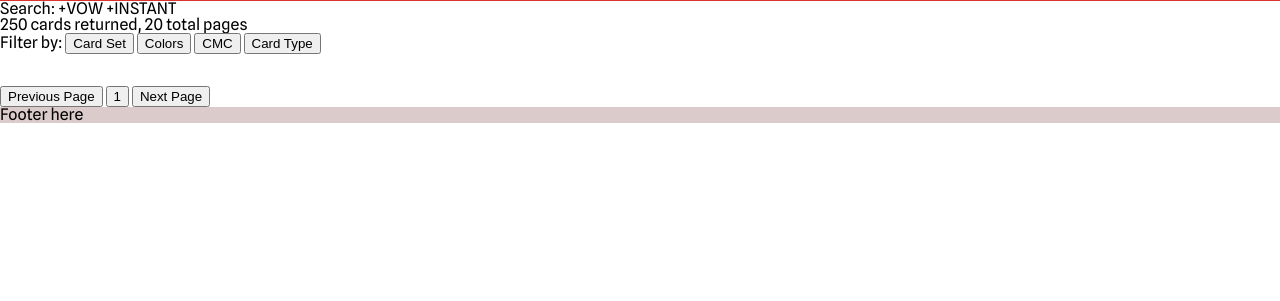
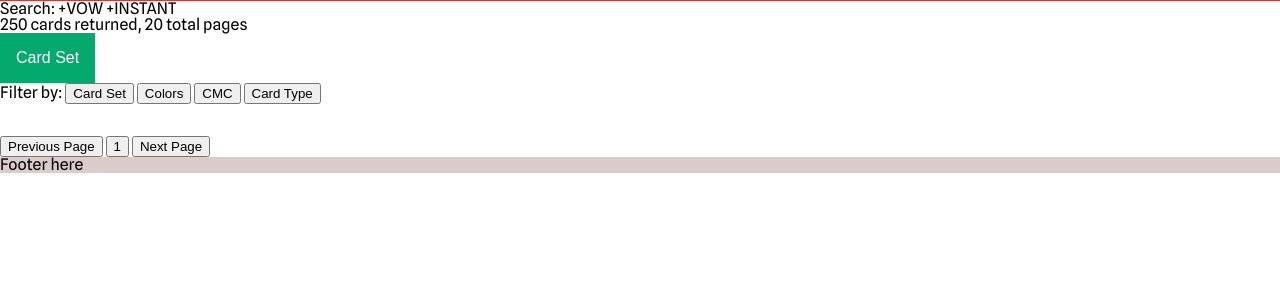
Before and after one commit to DarielMalave/MTGDeckBuilder, a PHP site: page /gallery.php in a window 1280 px wide. Shown: the part 49-350 px from the top of the page. Run offline with PHP 8.4, Linux system fonts and the light colour scheme; data that the repository does not hold is empty.

Commit message:
Added filter buttons and drop down menus - now working on making the filter buttons function appropriately

```diff
--- a/gallery.php
+++ b/gallery.php
@@ -8,7 +8,6 @@ printing it so that Javascript can pick up JSON file and parse it further -->
     $(document).ready(function() {
         // use GET request to add filters to search results
         <?php echo "const current_url = \"" . $_SERVER['REQUEST_URI'] . "\";"; ?>
-        console.log(current_url);
 
         // initialize HTML elements that will be involved in handling and displaying
         // card information from Javascript DOM manipulation
@@ -19,8 +18,7 @@ printing it so that Javascript can pick up JSON file and parse it further -->
         // should be in a single page and how many total pages a search query
         // will contain (rounded up to include leftover cards)
         const rows_per_page = 4;
-        //let number_of_pages = document.getElementById('number_of_pages_counter').value;
-        const number_of_pages = Math.ceil(40 / rows_per_page);
+        let number_of_pages = Math.ceil(40 / rows_per_page);
 
         // default; load in first page of results as soon as page loads using
         // AJAX
@@ -30,10 +28,8 @@ printing it so that Javascript can pick up JSON file and parse it further -->
             data: {cardCountUpdated: 0, rowsPerPage: rows_per_page, string_url: current_url},
             success: function(response) {
                 let updated_data_source = JSON.parse(decodeURIComponent(response));
-                //console.log(updated_data_source);
-                //console.log(updated_data_source);
                 displayList(updated_data_source, data_container, rows_per_page, 0);
-                document.getElementById('number_of_pages_counter').value = updated_data_source.length;
+                //document.getElementById('number_of_pages_counter').value = Math.ceil(updated_data_source[updated_data_source.length - 1] / rows_per_page);
             }
         });
 
@@ -44,6 +40,9 @@ printing it so that Javascript can pick up JSON file and parse it further -->
             // this is used to update the display that shows what current page
             // user is in right now
             let current_page = document.getElementById('current_page_counter');
+            //let number_of_pages = document.getElementById('number_of_pages_counter').value;
+            //let number_of_pages = document.getElementById('number_of_pages_counter');
+            //console.log(number_of_pages);
             if (0 <= current_page.value && current_page.value < number_of_pages) {
                 current_page.value ++;
                 page_display.innerText = current_page.value;
@@ -69,6 +68,7 @@ printing it so that Javascript can pick up JSON file and parse it further -->
 
         $("#previous_button").click(function(e) {
             let current_page = document.getElementById('current_page_counter');
+            //let number_of_pages = document.getElementById('number_of_pages_counter');
             // this conditional is to make sure paginated results do not go out of bounds
             if (1 < current_page.value && current_page.value <= number_of_pages) {
                 current_page.value --;
@@ -100,6 +100,15 @@ printing it so that Javascript can pick up JSON file and parse it further -->
     <h3>250 cards returned, 20 total pages</h3>
 </div>
 
+<div class="dropdown">
+  <button class="dropbtn">Card Set</button>
+  <div class="dropdown-content">
+    <a href="<?php echo (strpos($_SERVER['REQUEST_URI'], "?") === false) ? "" . $_SERVER['REQUEST_URI'] . "?card_set=mid" : "" . $_SERVER['REQUEST_URI'] . "&card_set=mid"; ?>">Crimson Vow</a>
+    <a href="<?php echo $_SERVER['REQUEST_URI'] . "?card_set=mid"; ?>">Midnight Hunt</a>
+    <a href="#">Strixhaven</a>
+  </div>
+</div>
+
 <div>
     <span>Filter by:</span>
     <button>Card Set</button>
@@ -116,7 +125,7 @@ printing it so that Javascript can pick up JSON file and parse it further -->
 </section>
 
 <input id="current_page_counter" type="hidden" value="1">
-<input id="number_of_pages_counter" type="hidden" value="1">
+<!-- <input id="number_of_pages_counter" type="hidden" value="1"> -->
 
 <!-- <button id="current_page_display">1</button>
 <button id="next_button">Next Page</button>
--- a/styles/gallery_styles.css
+++ b/styles/gallery_styles.css
@@ -13,3 +13,38 @@
     justify-content: space-evenly;
     margin-bottom: 0.5em;
 }
+
+.dropbtn {
+    background-color: #04AA6D;
+    color: white;
+    padding: 16px;
+    font-size: 16px;
+    border: none;
+  }
+
+  .dropdown {
+    position: relative;
+    display: inline-block;
+  }
+
+  .dropdown-content {
+    display: none;
+    position: absolute;
+    background-color: #f1f1f1;
+    min-width: 160px;
+    box-shadow: 0px 8px 16px 0px rgba(0,0,0,0.2);
+    z-index: 1;
+  }
+
+  .dropdown-content a {
+    color: black;
+    padding: 12px 16px;
+    text-decoration: none;
+    display: block;
+  }
+
+  .dropdown-content a:hover {background-color: #ddd;}
+
+  .dropdown:hover .dropdown-content {display: block;}
+
+  .dropdown:hover .dropbtn {background-color: #3e8e41;}
```
Also changed, not shown: process.php (+7 -2 lines).
